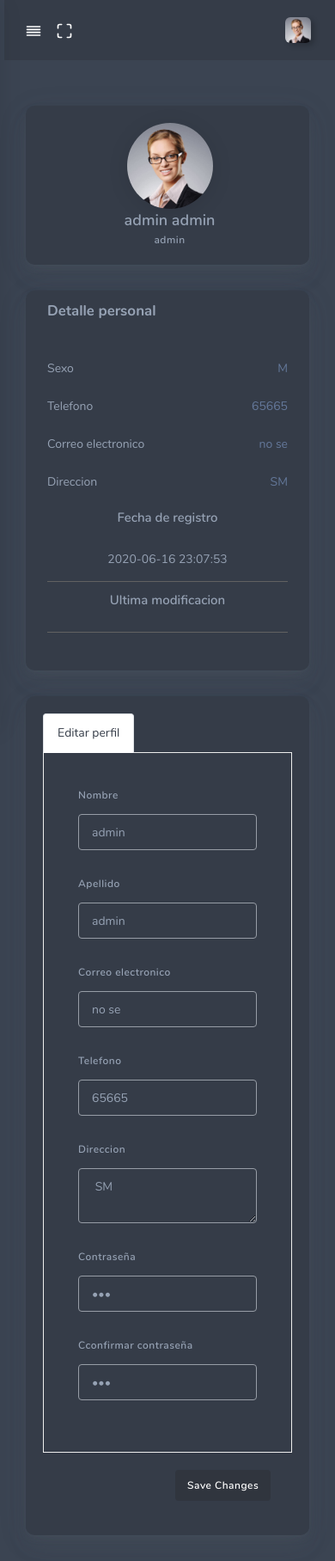
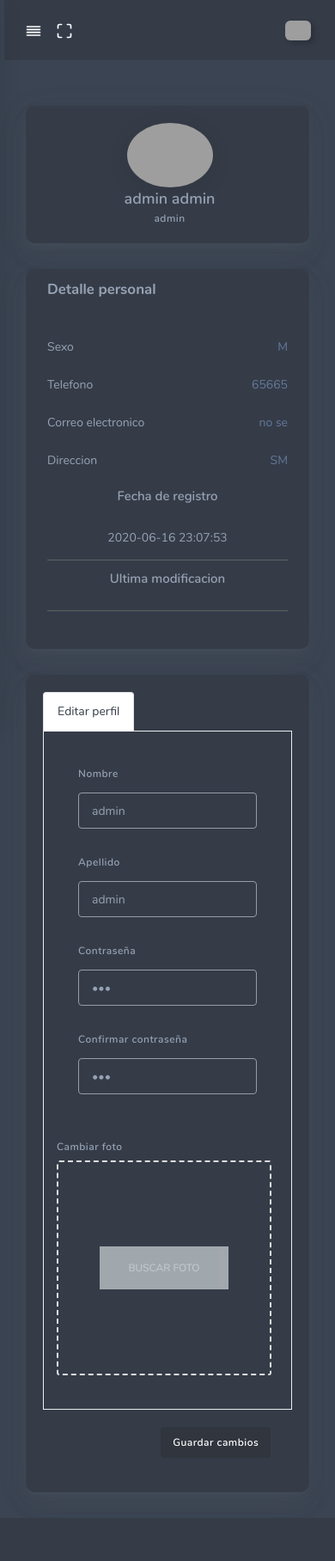
Before and after one commit to dave503/CampamentoX, a PHP site: page /perfil.php in a window 390 px wide. Shown: the whole page at 86% size. After the commit the page ends 1740 px from the top, so only its background shows below. Run offline with PHP 8.4, Linux system fonts and the light colour scheme; the visitor is signed in with stand-in values (Sample User, id 1); data comes from the database, SQL or seed files in the repository; a stand-in replaces the project's code that opens the database connection; some libraries are stand-ins or nearby versions; grey boxes are pictures that could not be loaded.

Commit message:
Actualizar datos del perfil

```diff
--- a/cabecera.php
+++ b/cabecera.php
@@ -17,7 +17,7 @@
           </ul>
         </div>
         <ul class="navbar-nav navbar-right">
-          <li class="dropdown"><a href="#" data-toggle="dropdown" class="nav-link dropdown-toggle nav-link-lg nav-link-user"> <img alt="image" src="assets\img\user.png" class="user-img-radious-style"> <span class="d-sm-none d-lg-inline-block"></span></a>
+          <li class="dropdown"><a href="#" data-toggle="dropdown" class="nav-link dropdown-toggle nav-link-lg nav-link-user"> <img alt="image" src="./files/<?php echo $row['foto']; ?>" class="user-img-radious-style"> <span class="d-sm-none d-lg-inline-block"></span></a>
             <div class="dropdown-menu dropdown-menu-right pullDown">
               <div class="dropdown-title">Hola <?php echo $row['nombre']." ".$row['apellido']; ?></div>
               <a href="./perfil.php" class="dropdown-item has-icon"> <i class="far
@@ -34,3 +34,11 @@
           </li>
         </ul>
       </nav>
+<!-- Menu-->
+<?php
+          if($row['tipo']==1){
+            require_once('./menu.php');
+          }else{
+            echo require_once('./menu_norm.php');
+          }
+       ?>
--- a/footer.php
+++ b/footer.php
@@ -17,3 +17,10 @@
   <script src="assets\js\page\datatables.js"></script>
   <!-- Custom JS File -->
   <script src="assets\js\custom.js"></script>
+  <!-- JS Libraies -->
+  <script src="assets\bundles\summernote\summernote-bs4.js"></script>
+  <script src="assets\bundles\jquery-selectric\jquery.selectric.min.js"></script>
+  <script src="assets\bundles\upload-preview\assets\js\jquery.uploadPreview.min.js"></script>
+  <script src="assets\bundles\bootstrap-tagsinput\dist\bootstrap-tagsinput.min.js"></script>
+  <!-- Page Specific JS File -->
+  <script src="assets\js\page\create-post.js"></script>
--- a/header.php
+++ b/header.php
@@ -7,9 +7,14 @@
   <title>CampamentoX</title>
   <!-- General CSS Files -->
   <link rel="stylesheet" href="assets\css\app.min.css">
+  <link rel="stylesheet" href="assets\bundles\summernote\summernote-bs4.css">
+  <link rel="stylesheet" href="assets\bundles\jquery-selectric\selectric.css">
+  <link rel="stylesheet" href="assets\bundles\bootstrap-tagsinput\dist\bootstrap-tagsinput.css">
+
   <!-- Template CSS -->
   <link rel="stylesheet" href="assets\bundles\datatables\datatables.min.css">
   <link rel="stylesheet" href="assets\bundles\datatables\DataTables-1.10.16\css\dataTables.bootstrap4.min.css">
+
   <link rel="stylesheet" href="assets\css\style.css">
   <link rel="stylesheet" href="assets\css\components.css">
   <!-- Custom style CSS -->
--- a/perfil.php
+++ b/perfil.php
@@ -7,8 +7,7 @@
       <div class="navbar-bg"></div>
        <!-- Cabecera-->
        <?php require_once('./cabecera.php'); ?>
-      <!-- Menu-->
-      <?php require_once('./menu.php'); ?>
+
       <!-- Main Content -->
       <div class="main-content">
         <section class="section">
@@ -20,7 +19,7 @@
                 <div class="card author-box">
                   <div class="card-body">
                     <div class="author-box-center">
-                      <img alt="image" src="assets\img\users\user-1.png" class="rounded-circle author-box-picture">
+                      <img alt="image" src="./files/<?php echo $row['foto']; ?>" class="rounded-circle author-box-picture">
                       <div class="clearfix"></div>
                       <div class="author-box-name">
                         <a href="#"><?php echo $row['nombre']." ".$row['apellido']; ?></a>
@@ -99,7 +98,8 @@
                     </ul>
                     <div class="tab-content tab-bordered" id="myTab3Content">
                       <div class="tab-pane fade show active" id="settings" role="tabpanel" aria-labelledby="profile-tab2">
-                        <form method="post" class="needs-validation">
+                        <form action="./funciones/add-foto.php" method="post" class="needs-validation" enctype="multipart/form-data" name="foo">
+                          <input type="hidden" name="id" value="<?php echo $row['id_part'];?>">
                           <div class="card-body">
                             <div class="row">
                               <div class="form-group col-md-6 col-12">
@@ -119,36 +119,31 @@
                             </div>
                             <div class="row">
                               <div class="form-group col-md-6 col-12">
-                                <label>Correo electronico</label>
-                                <input name="email" type="email" class="form-control" value="<?php echo $row['email']; ?>">
-                                <div class="invalid-feedback">
-                                  Inserte su correo electronico
-                                </div>
-                              </div>
-                              <div class="form-group col-md-6 col-12">
-                                <label>Telefono</label>
-                                <input name="telefono" type="tel" class="form-control" value="<?php echo $row['telefono']; ?>">
-                              </div>
-                              <div class="form-group col-md-12 col-12">
-                                <label>Direccion</label>
-                                <textarea class="form-control" name="direccion" id="direccion" cols="30" rows="10"> <?php echo $row['direccion']; ?></textarea>
-                              </div>
-                              <div class="form-group col-md-6 col-12">
                                 <label>Contraseña</label>
                                 <input name="contra" type="password" class="form-control" value="<?php echo $row['contra']; ?>">
                               </div>
+
                               <div class="form-group col-md-6 col-12">
-                                <label>Cconfirmar contraseña</label>
+                                <label>Confirmar contraseña</label>
                                 <input name="contra_conf" type="password" class="form-control" value="<?php echo $row['contra']; ?>">
                               </div>
                             </div>
                             </div>
-
+                            <div class="form-group row mb-4">
+                                <label class="col-form-label text-md-right col-12 col-md-3 col-lg-3">Cambiar foto</label>
+                                <div class="col-sm-12 col-md-7">
+                                  <div id="image-preview" class="image-preview">
+                                    <label for="image-upload" id="image-label">Buscar foto</label>
+                                    <input type="file" name="image" id="image-upload" value="./files/<?php echo $row['foto']; ?>">
+                                  </div>
+                                </div>
+                              </div>
                           </div>
                           <div class="card-footer text-right">
-                            <button class="btn btn-primary">Save Changes</button>
+                            <input type="submit" value="Guardar cambios" class="btn btn-primary">
                           </div>
                         </form>
+
                       </div>
                     </div>
                   </div>
```
Also changed, not shown: funciones/add-foto.php (added, +29 -0 lines), menu_norm.php (added, +9 -0 lines), files/Captura de pantalla de 2020-05-03 10-34-29.png (added), files/pp.jpeg (added), 1 other file.
